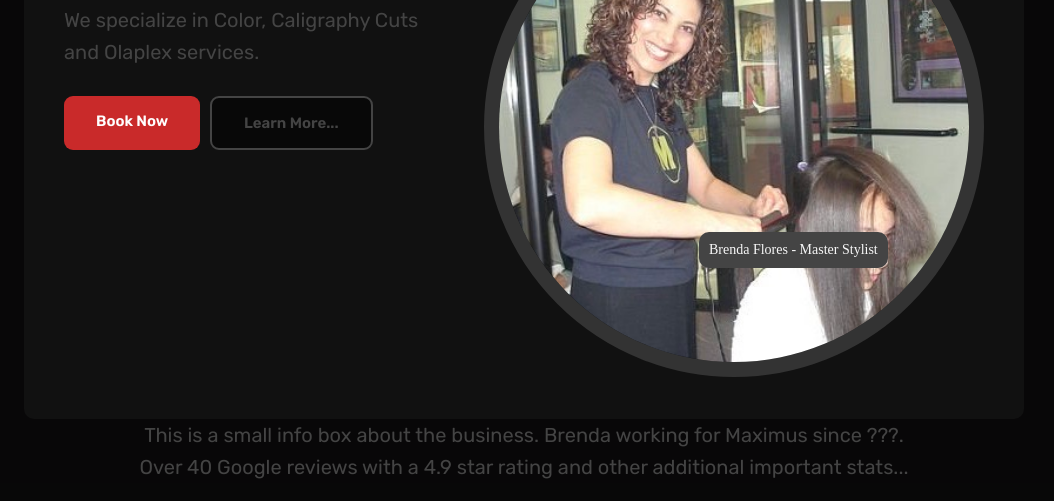
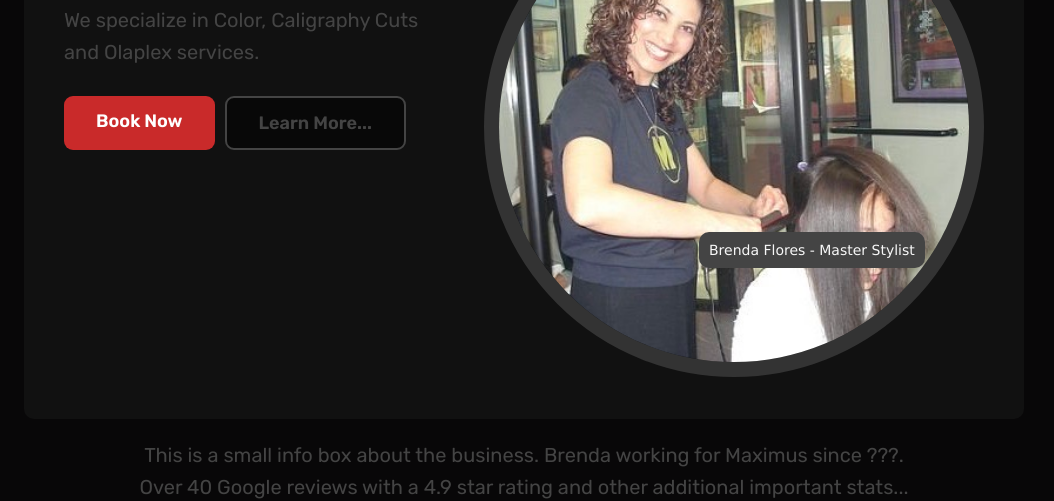
Before and after one commit to DVDaniels/DreamSalon2022, a plain HTML site: page index.html in a window 1280 px wide. Shown: the part 330-831 px from the top of the page, without its empty margins (116-1170 px from the left). Drawn offline with nearby package versions, Linux system fonts and the light colour scheme.

Commit message:
misc font changes

```diff
--- a/index.html
+++ b/index.html
@@ -8,6 +8,8 @@
 <link rel="preconnect" href="https://fonts.gstatic.com" crossorigin>
 <link href="https://fonts.googleapis.com/css2?family=Didact+Gothic&family=Rubik:wght@300;400;500;600;700&display=swap" rel="stylesheet">
     <link rel="stylesheet" href="styles.css" />
+    <script type="module" src="https://unpkg.com/ionicons@5.5.2/dist/ionicons/ionicons.esm.js"></script>
+<script nomodule src="https://unpkg.com/ionicons@5.5.2/dist/ionicons/ionicons.js"></script>
     <title>Dream Salon</title>
   </head>
   <body>
--- a/styles.css
+++ b/styles.css
@@ -21,6 +21,7 @@ Section max-width: 100rem
 
 html {
   background-color: #080708;
+  font-family: Verdana, Geneva, Tahoma, sans-serif;
   color: #444;
 }
 
@@ -61,13 +62,13 @@ p {
 
 .btn:link,
 .btn:visited {
-  font-size: 1.5rem;
+  font-size: 1.8rem;
   font-weight: 600;
   background-color: #c92a2a;
   color: #fff;
   text-decoration: none;
   display: inline-block;
-  padding: 16px 32px;
+  padding: 14px 32px;
   border-radius: 9px;
 }
 
@@ -94,6 +95,9 @@ p {
   border: 2px solid #999;
   color: #999;
 }
+/* .scissor {
+  font-size: 4rem;
+} */
 
 section {
   padding: 5.6rem 0;
@@ -216,7 +220,7 @@ nav {
   text-align: center;
   display: block;
   justify-content: center;
-  margin: 0 auto;
+  margin: 2rem auto;
 }
 
 .stats {
```
